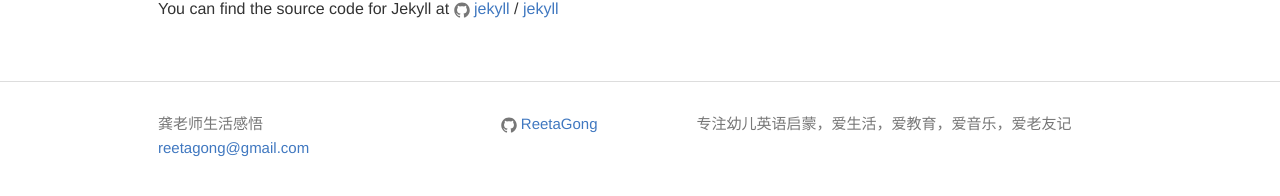
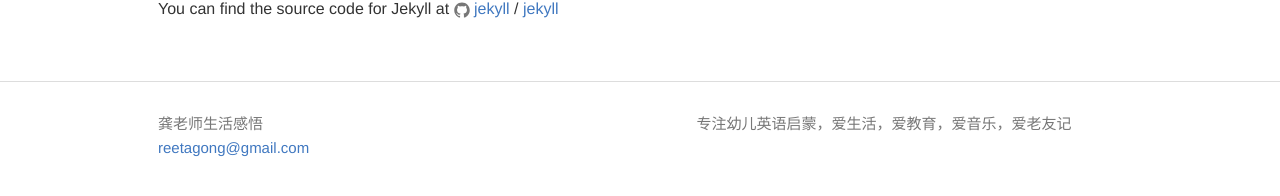
Before and after one commit to ReetaGong/reetagong.github.io, a Jekyll site: the page built from about.md, in a window 1280 px wide. Shown: the part 275-471 px from the top of the page. Built offline with Jekyll 4.4.1, drawn with Linux system fonts in a browser that asks for light colours.

Commit message:
delete github username

```diff
--- a/_config.yml
+++ b/_config.yml
@@ -12,7 +12,6 @@ description: > # this means to ignore newlines until "baseurl:"
   专注幼儿英语启蒙，爱生活，爱教育，爱音乐，爱老友记
 baseurl: "" # the subpath of your site, e.g. /blog
 url: "http://reetagong.github.io" # the base hostname & protocol for your site
-github_username:  ReetaGong
 
 # Build settings
 markdown: kramdown
```
